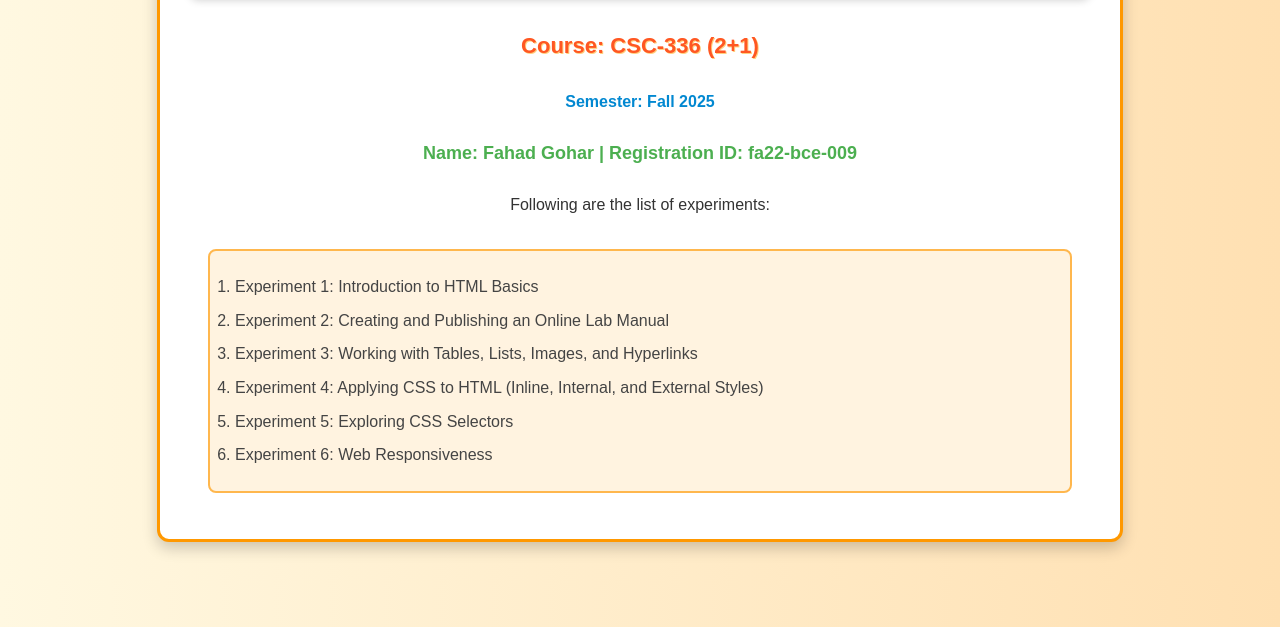
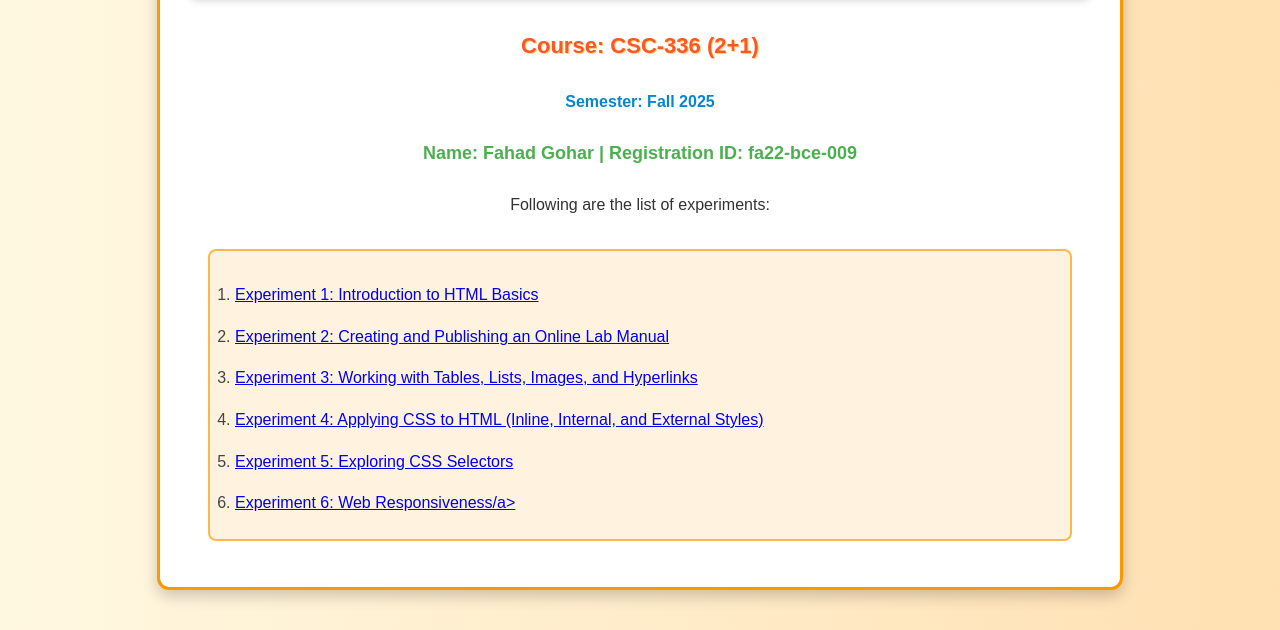
Before and after one commit to fahadgohar009/web-manual, a plain HTML site: page lab6.html in a window 1280 px wide. Shown: the part 173-803 px from the top of the page. Drawn offline with Linux system fonts and the light colour scheme.

Commit message:
Update lab6.html

```diff
--- a/lab6.html
+++ b/lab6.html
@@ -18,12 +18,18 @@
 
     <!-- Desktop View -->
     <ol class="desktop-list">
-      <li>Experiment 1: Introduction to HTML Basics</li>
-      <li>Experiment 2: Creating and Publishing an Online Lab Manual</li>
-      <li>Experiment 3: Working with Tables, Lists, Images, and Hyperlinks</li>
-      <li>Experiment 4: Applying CSS to HTML (Inline, Internal, and External Styles)</li>
-      <li>Experiment 5: Exploring CSS Selectors</li>
-      <li>Experiment 6: Web Responsiveness</li>
+
+      <li> <P><a href="lab1.html"> Experiment 1: Introduction to HTML Basics</a></P></li>
+
+      <li><p><a href="lab2.html"> Experiment 2: Creating and Publishing an Online Lab Manual</a></p></li>
+
+      <li><p><a href="lab3.html">Experiment 3: Working with Tables, Lists, Images, and Hyperlinks</a></p></li>
+
+      <li><p><a href="lab4.html">Experiment 4: Applying CSS to HTML (Inline, Internal, and External Styles)</a></p></li>
+
+      <li> <P><a href="lab5.html">Experiment 5: Exploring CSS Selectors</a></P></li>
+
+      <li><a href="lab6.html">Experiment 6: Web Responsiveness/a></li>
     </ol>
 
     <!-- Mobile View -->
```
